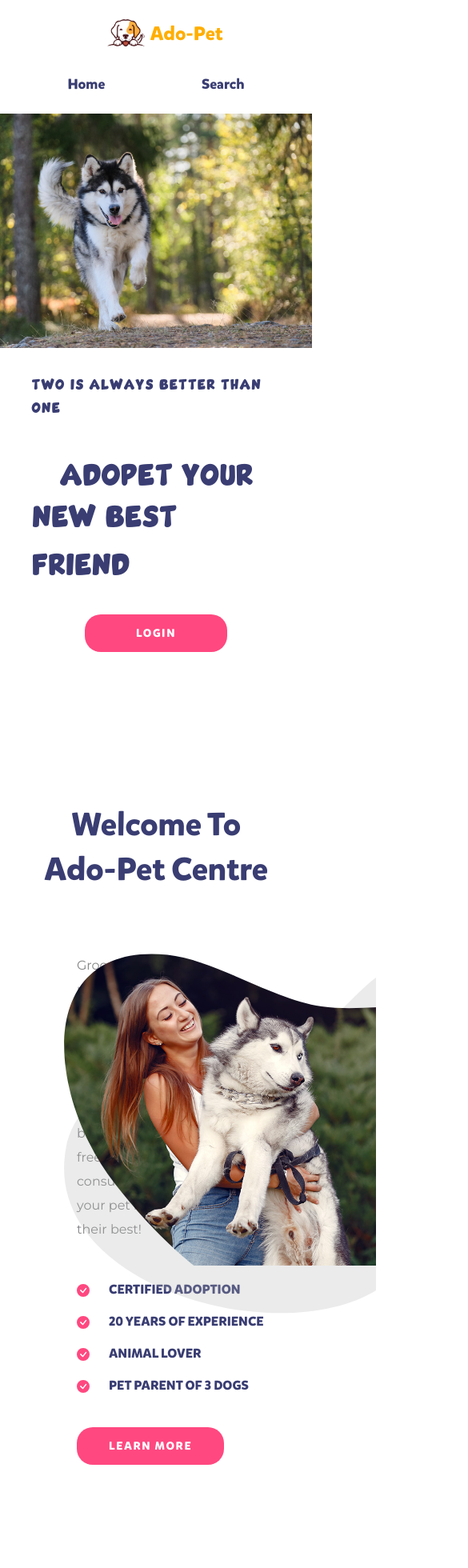
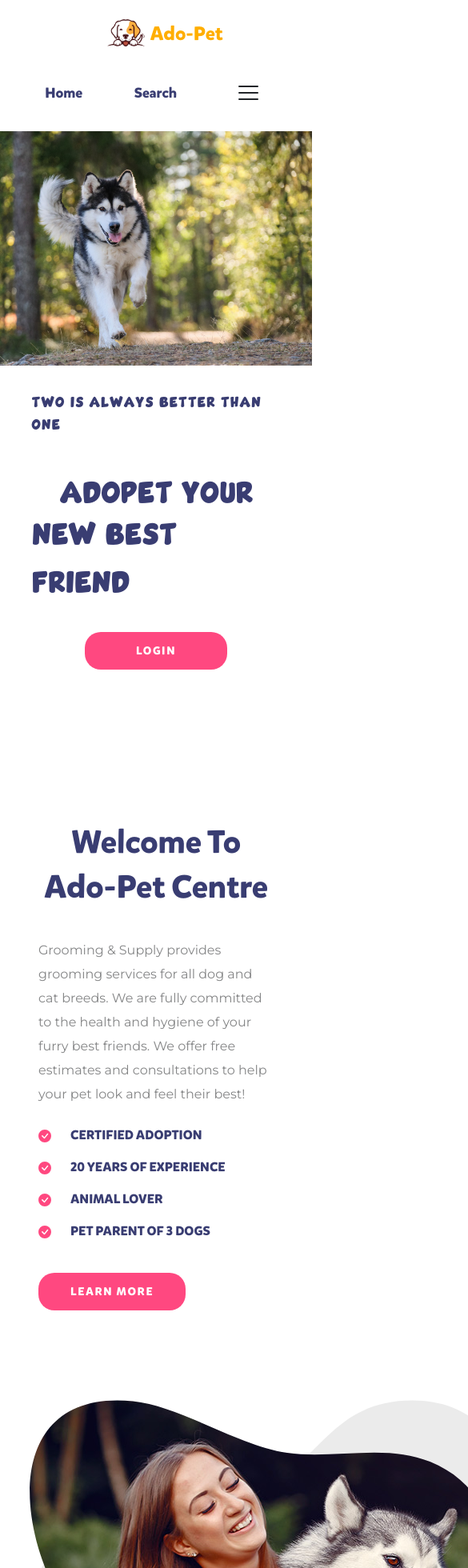
Before and after one commit to sniryulzari/Pet-Adoption, a React (Create React App) app in the folder fs-pet-adoption-fe-sniryulzari/: page / in a window 390 px wide. Shown: the top 1960 px of the page at 80% size, 585 px wide, since content can reach past the window. Built offline with nearby package versions, Linux system fonts and the light colour scheme; no server answers.

Commit message:
respovsive

```diff
--- a/fs-pet-adoption-fe-sniryulzari/package.json
+++ b/fs-pet-adoption-fe-sniryulzari/package.json
@@ -8,6 +8,7 @@
     "@testing-library/user-event": "^13.5.0",
     "axios": "^0.27.2",
     "bootstrap": "^5.2.0",
+    "hamburger-react": "^2.5.0",
     "react": "^18.2.0",
     "react-bootstrap": "^2.5.0",
     "react-bootstrap-range-slider": "^3.0.8",
--- a/fs-pet-adoption-fe-sniryulzari/src/App.js
+++ b/fs-pet-adoption-fe-sniryulzari/src/App.js
@@ -56,7 +56,7 @@ const App = () => {
   });
 
   const getServerUrl = () => {
-    if (process.env.NODE_ENV == "production") {
+    if (process.env.NODE_ENV === "production") {
       return 'https://pet-adoption-133f.onrender.com'
     }
     return 'http://localhost:8080'
--- a/fs-pet-adoption-fe-sniryulzari/src/Style/index.css
+++ b/fs-pet-adoption-fe-sniryulzari/src/Style/index.css
@@ -8,19 +8,24 @@ html {
   box-sizing: inherit;
 }
 
-body #root {
-  height: 100%;
-  margin: 0;
-  padding: 0;
+body {
   font-family: "Roboto", sans-serif;
   font-size: 1.3rem;
   background-color: #ffffff;
+  padding: 0;
+  margin: 0;
 }
 
 .main-container {
   display: flex;
   flex-direction: column;
   width: 100%;
+}
+
+section {
+  max-width: 1400px;
+  margin: 0 auto;
+  padding: 0 1rem;
 }
 
 /* Home Page */
@@ -30,8 +35,8 @@ body #root {
 }
 
 .home-top-container {
+  position: relative;
   margin-bottom: 10rem;
-  position: relative;
 }
 .main-image {
   width: 100%;
@@ -50,8 +55,8 @@ body #root {
   height: 2.5rem;
   width: 2.5rem;
   position: absolute;
-  top: 13rem;
-  right: 43rem;
+  top: 14%;
+  right: 47%;
   animation-duration: 2s;
   animation-timing-function: ease-in-out;
   animation-delay: 0s;
@@ -84,8 +89,8 @@ body #root {
   height: 9.375rem;
   width: 7.625rem;
   position: absolute;
-  bottom: 13rem;
-  right: 50rem;
+  bottom: 34%;
+  right: 60%;
   animation-duration: 5s;
   animation-timing-function: ease-in-out;
   animation-delay: 0s;
@@ -114,8 +119,8 @@ body #root {
   height: 1.25rem;
   width: 1.25rem;
   position: absolute;
-  top: 18rem;
-  right: 6rem;
+  top: 30%;
+  right: 8%;
   animation-duration: 3s;
   animation-timing-function: ease-in-out;
   animation-delay: 0s;
@@ -148,8 +153,8 @@ body #root {
   height: 4rem;
   width: 4.4375rem;
   position: absolute;
-  bottom: 20rem;
-  right: 15rem;
+  bottom: 39%;
+  right: 16%;
 }
 
 .welcome-container {
@@ -279,10 +284,12 @@ body #root {
 /* home welcome */
 .home-welcome-container {
   display: flex;
-  flex-direction: column;
-  align-items: center;
-  justify-content: center;
-  width: 100%;
+  flex-flow: column nowrap;
+  align-items: center;
+  justify-content: center;
+  width: 100%;
+  margin-top: 10rem;
+  margin-bottom: 10rem;
 }
 
 .home-welcome-heading {
@@ -297,24 +304,25 @@ body #root {
 
 .home-welcome-content {
   display: flex;
-  justify-content: center;
-  width: 100%;
-  height: 45rem;
+  flex-flow: row nowrap;
+  justify-content: center;
+  gap: 2%;
+  padding-bottom: 2rem;
 }
 
 .home-welcome-img {
-  width: 50%;
-  padding-left: 30px;
-  padding-right: 15px;
-  height: auto;
+  flex-basis: 49%;
+  padding-left: 1.875rem;
+  padding-right: 0.9375rem;
   margin: 0 auto;
+  display: flex;
   position: relative;
 }
 
 .petImg2 {
   position: absolute;
-  top: 5rem;
-  left: 5rem;
+  top: 12%;
+  left: 6%;
   animation-duration: 1s;
   animation-fill-mode: both;
   clip-path: path(
@@ -346,8 +354,8 @@ body #root {
 
 .petImg3 {
   position: absolute;
-  top: 5rem;
-  left: 5rem;
+  top: 12%;
+  left: 6%;
   height: 30rem;
   width: 40rem;
   background-color: #b1b1b142;
@@ -381,7 +389,7 @@ body #root {
 }
 
 .home-welcome-text {
-  width: 50%;
+  flex-basis: 49%;
   padding: 1rem;
 }
 
@@ -440,23 +448,37 @@ body #root {
   border: 1px solid #ff4880;
 }
 
-@media (max-width: 1250px) {
+@media (max-width: 1150px) {
   .home-welcome-content {
-    flex-direction: column;
+    flex-flow: column nowrap;
   }
   .home-welcome-heading {
     font-size: 2.5rem;
   }
   .home-welcome-text {
-    width: 100%;
+    flex-basis: 100%;
+    order: 1;
+    padding: 2rem;
+    margin-bottom: 5rem;
+  }
+  .home-welcome-text-top,
+  .home-welcome-text-middle {
+    padding: 0;
+  }
+  .learn-more-button {
+    margin-left: 0;
   }
   .home-welcome-img {
-    width: 100%;
+    min-width: 100%;
+    min-height: 100%;
+    flex-basis: 100%;
+    order: 2;
   }
   .petImg2,
   .petImg3 {
     /* display: none; */
-    width: 100%;
+    /* width: 100%; */
+    flex-basis: 100%;
   }
 }
 
@@ -468,6 +490,7 @@ body #root {
   justify-content: center;
   width: 100%;
   margin-top: 10rem;
+  margin-bottom: 10rem;
 }
 
 .photo-gallery-heading-top {
@@ -487,7 +510,7 @@ body #root {
 .photo-gallery-image-container {
   margin: 2rem 3rem;
   display: flex;
-  width: 100%;
+  flex-basis: 100%;
   justify-content: space-between;
   align-items: center;
   padding: 0 100px;
@@ -534,7 +557,7 @@ body #root {
   justify-content: center;
   width: 100%;
   margin-top: 10rem;
-  margin-bottom: 5rem;
+  margin-bottom: 10rem;
 }
 
 .pet-of-the-week-heading-top {
@@ -553,7 +576,7 @@ body #root {
 
 .pet-of-the-week-card {
   display: flex;
-  width: 100%;
+  flex-basis: 100%;
 }
 
 .pet-of-the-week-card-left {
@@ -563,7 +586,7 @@ body #root {
 }
 
 .pet-of-the-week-card-right {
-  width: 60%;
+  flex-basis: 60%;
   margin-right: 7rem;
   padding-top: 6rem;
   padding-left: 5rem;
@@ -656,9 +679,7 @@ body #root {
   justify-content: center;
   width: 100%;
   margin-top: 10rem;
-  margin-bottom: 5rem;
-  padding-left: 2rem;
-  padding-right: 2rem;
+  margin-bottom: 10rem;
 }
 
 .clients-testimonias-heading {
@@ -685,7 +706,7 @@ body #root {
   justify-content: center;
   padding-left: 2rem;
   padding-right: 2rem;
-  width: 30%;
+  flex-basis: 30%;
 }
 
 .clients-testimonias-person-image {
@@ -721,7 +742,7 @@ body #root {
   }
   .clients-testimonias-person {
     flex-flow: column nowrap;
-    width: fit-content;
+    flex-basis: content;
     text-align: center;
   }
   .clients-testimonias-person-image {
@@ -759,7 +780,7 @@ body #root {
   flex-direction: column;
   align-items: flex-start;
   justify-content: flex-start;
-  width: 25%;
+  flex-basis: 25%;
   margin-left: 1rem;
   margin-right: 1rem;
 }
@@ -947,7 +968,7 @@ body #root {
   .footer-contact-us,
   .footer-working-hours,
   .footer-newsletter {
-    width: 100%;
+    flex-basis: 100%;
     padding: 0;
     margin: 0;
     margin-top: 3rem;
@@ -1414,7 +1435,7 @@ input:invalid[focused="true"] ~ .error-message {
   align-items: flex-start;
   justify-content: space-between;
   margin-left: 4rem;
-  width: 100%;
+  flex-basis: 100%;
 }
 
 .pet-card-image {
@@ -1437,8 +1458,7 @@ input:invalid[focused="true"] ~ .error-message {
 }
 
 .pet-card-button-container {
-  width: 100%;
-  height: 100%;
+  flex-basis: 100%;
   display: flex;
   align-items: center;
   justify-content: flex-start;
@@ -1504,7 +1524,8 @@ input:invalid[focused="true"] ~ .error-message {
 }
 
 .my-pets {
-  width: 25% !important;
+  /* width: 25% !important; */
+  flex-basis: 25%;
 }
 
 /* Profile Settings Page */
@@ -1529,7 +1550,7 @@ input:invalid[focused="true"] ~ .error-message {
   font-family: "Montserrat", sans-serif;
   font-size: 1rem;
   color: #858687;
-  width: fit-content;
+  flex-basis: content;
   display: flex;
   flex-flow: row wrap;
   padding: 1rem;
@@ -1541,7 +1562,7 @@ input:invalid[focused="true"] ~ .error-message {
 }
 
 .profile-settings-button-container {
-  width: 100%;
+  flex-basis: 100%;
   height: fit-content;
   padding-top: 1rem;
   padding-bottom: 1rem;
--- a/fs-pet-adoption-fe-sniryulzari/src/components/Footer.jsx
+++ b/fs-pet-adoption-fe-sniryulzari/src/components/Footer.jsx
@@ -10,7 +10,7 @@ import { MdLocationOn } from "react-icons/md";
 
 function Footer() {
   return (
-    <div className="footer-container">
+    <footer className="footer-container">
       <div className="footer-main">
         <div className="footer-social-media">
           <div className="footer-social-media-top">
@@ -79,7 +79,7 @@ function Footer() {
             <span className="footer-copyright-text">Made by Snir Yulzari</span>
         </div>
       </div>
-    </div>
+    </footer>
   );
 }
 
--- a/fs-pet-adoption-fe-sniryulzari/src/components/Home-Clients-Testimonials.jsx
+++ b/fs-pet-adoption-fe-sniryulzari/src/components/Home-Clients-Testimonials.jsx
@@ -5,7 +5,7 @@ import person3 from "../Images/rachel.jpeg";
 
 function HomeClientsTestimonials() {
   return (
-    <div className="clients-testimonias-container">
+    <section className="clients-testimonias-container">
       <div className="clients-testimonias-header">
         <h2 className="clients-testimonias-heading">CLIENT'S TESTIMONIAS</h2>
       </div>
@@ -35,7 +35,7 @@ function HomeClientsTestimonials() {
             aliquip ex ea commodo consequat.</p>
         </div>
       </div>
-    </div>
+    </section>
   );
 }
 
--- a/fs-pet-adoption-fe-sniryulzari/src/components/Home-PetOfTheWeek.jsx
+++ b/fs-pet-adoption-fe-sniryulzari/src/components/Home-PetOfTheWeek.jsx
@@ -25,7 +25,7 @@ function PetOfTheWeek() {
   }, []);
 
   return (
-    <div className="home-pet-of-the-week-container">
+    <section className="home-pet-of-the-week-container">
       <span className="pet-of-the-week-heading-top">Meet Our</span>
       <h2 className="pet-of-the-week-heading-bottom">PET OF THE WEEK!</h2>
       <div className="pet-of-the-week-card">
@@ -54,7 +54,7 @@ function PetOfTheWeek() {
           </button>
         </div>
       </div>
-    </div>
+    </section>
   );
 }
 
--- a/fs-pet-adoption-fe-sniryulzari/src/components/Home-Photo-Gallery.jsx
+++ b/fs-pet-adoption-fe-sniryulzari/src/components/Home-Photo-Gallery.jsx
@@ -4,7 +4,7 @@ function HomePhotoGallery() {
 
 
   return (
-    <div className="home-photo-gallery-container">
+    <section className="home-photo-gallery-container">
       <span className="photo-gallery-heading-top">Photo Gallery</span>
       <h2 className="photo-gallery-heading-bottom">
         Looking & Smelling Great!
@@ -36,7 +36,7 @@ function HomePhotoGallery() {
         </div>
       </div>
       <div></div>
-    </div>
+    </section>
   );
 }
 
--- a/fs-pet-adoption-fe-sniryulzari/src/components/Home-Welcome.jsx
+++ b/fs-pet-adoption-fe-sniryulzari/src/components/Home-Welcome.jsx
@@ -14,7 +14,7 @@ function HomeWelcome() {
   }
 
   return (
-    <div className="home-welcome-container">
+    <section className="home-welcome-container">
       <h1 className="home-welcome-heading">Welcome To </h1>
       <h1 className="home-welcome-heading">Ado-Pet Centre</h1>
       <div className="home-welcome-content">
@@ -76,7 +76,7 @@ function HomeWelcome() {
           </div>
         </div>
       </div>
-    </div>
+    </section>
   );
 }
 
--- a/fs-pet-adoption-fe-sniryulzari/src/components/NavBar.jsx
+++ b/fs-pet-adoption-fe-sniryulzari/src/components/NavBar.jsx
@@ -1,9 +1,10 @@
-import React, { useContext } from "react";
+import React, { useContext, useState } from "react";
 import axios from "axios";
 import { useNavigate } from "react-router-dom";
 import { Link } from "react-router-dom";
 import { UsersContext } from "../Context/Context-Users";
 import logo from "../Images/logo.jpg";
+import { Twirl as Hamburger } from "hamburger-react";
 
 function NavigationBar(props) {
   const {
@@ -15,6 +16,8 @@ function NavigationBar(props) {
     lastName,
     getServerUrl,
   } = useContext(UsersContext);
+
+  const [isOpen, setOpen] = useState(false);
 
   const navigate = useNavigate();
 
@@ -93,6 +96,24 @@ function NavigationBar(props) {
             </li>
           </div>
         ) : null}
+        <li>
+          <Hamburger
+            className="hamburgerButton"
+            toggled={isOpen}
+            toggle={setOpen}
+            size={25}
+            direction="right"
+            rounded
+            label="Show menu"
+            onToggle={toggled => {
+              if (toggled) {
+                 // open a menu
+              } else {
+                 // close a menu
+              }
+            }}
+          />
+        </li>
       </ul>
     </nav>
   );
```
Also changed, not shown: 1 other file (tests, documents, lock files or other folders).
